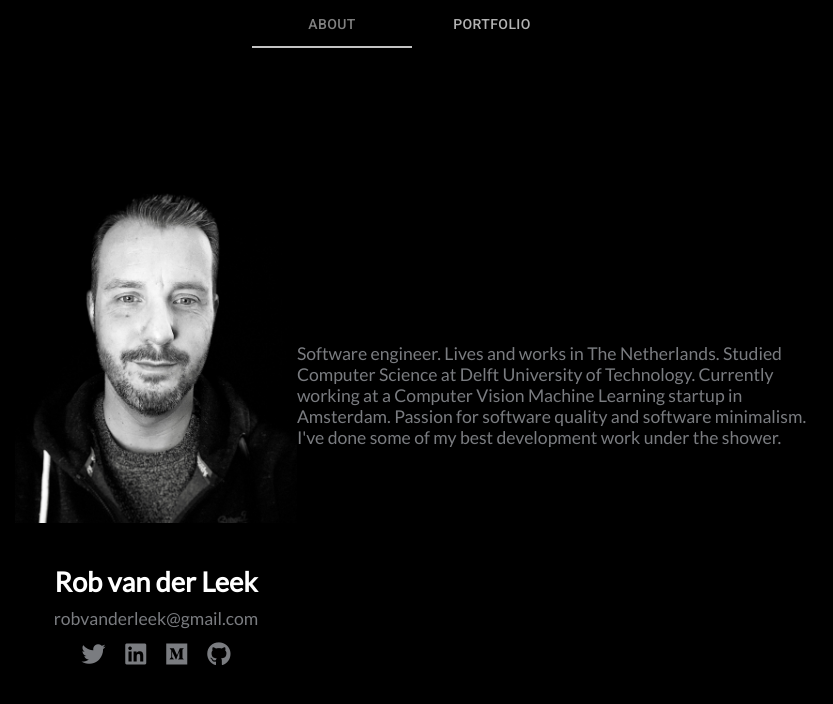
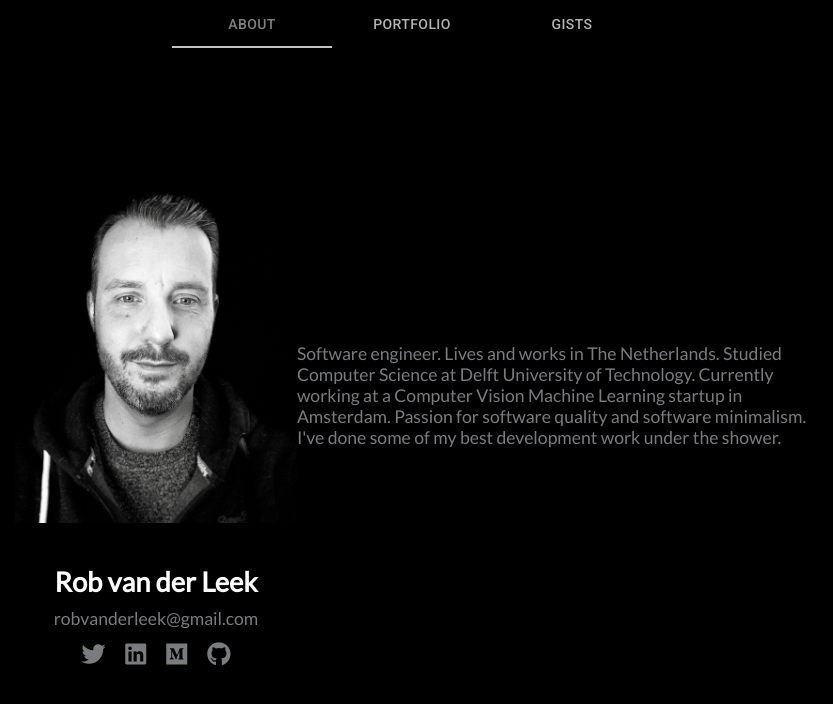
Before and after one commit to robvanderleek/robvanderleek.github.io, a React (Create React App) app: page / in a window 1280 px wide. Shown: the top 704 px of the page, without its empty margins (228-1061 px from the left). Built offline with nearby package versions, Linux system fonts and the light colour scheme.

Commit message:
Blog -> Gists

```diff
--- a/src/App.js
+++ b/src/App.js
@@ -30,9 +30,8 @@ function App() {
                 <Tabs value={value} onChange={handleChange} centered>
                     <Tab label="About" to="/" component={Link} disabled={value === 0}/>
                     <Tab label="Portfolio" to="/portfolio" component={Link} disabled={value === 1}/>
-                    {/*<a className="tab"*/}
-                    {/*   href="https://www.notion.so/robvanderleek/To-Whom-It-May-Concern-9abe523d95d9479b97c0d29ad1b7e0a1"*/}
-                    {/*   target="_blank" rel="noopener noreferrer"><Tab label="Blog"/></a>*/}
+                    <a className="tab" href="https://gist.github.com/robvanderleek" target="_blank"
+                       rel="noopener noreferrer"><Tab label="Gists"/></a>
                 </Tabs>
             </AppBar>
             <Switch>
```
